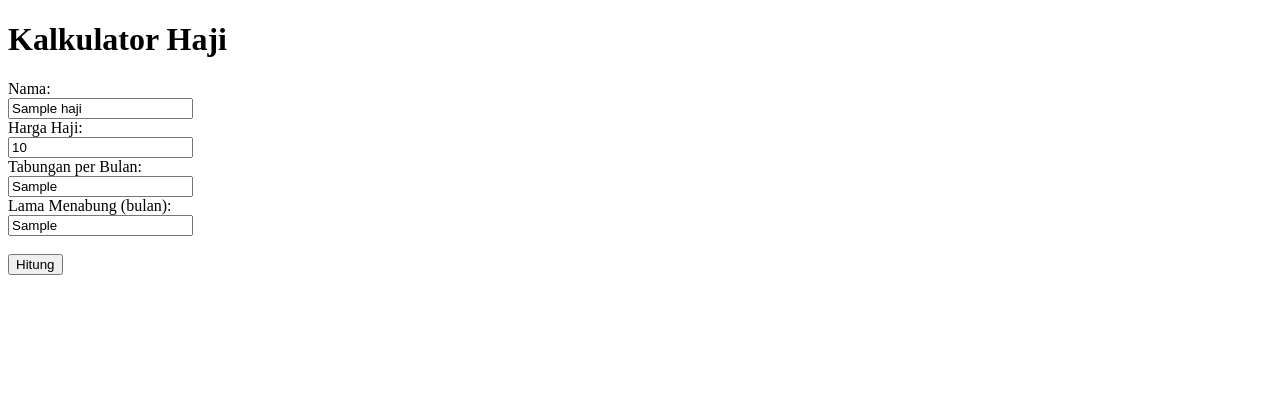
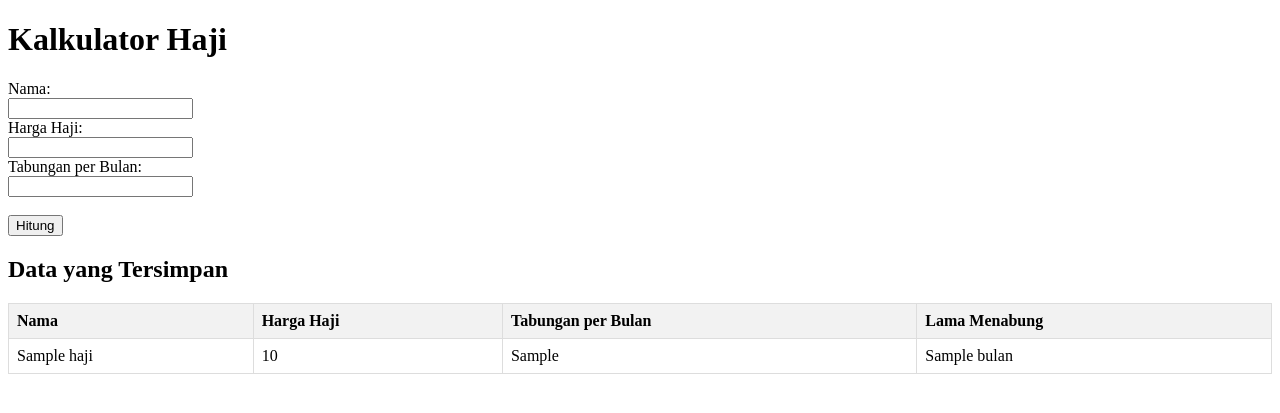
Before and after one commit to Aku-Mars/kalkulator_haji, a PHP site: page / in a window 1280 px wide. Shown: the top 413 px of the page. Run offline with PHP 8.4, Linux system fonts and the light colour scheme; tables that the repository leaves empty or names only in its code hold one stand-in row (values such as "Sample post").

Commit message:
[+] Edit PHP

```diff
--- a/index.php
+++ b/index.php
@@ -17,44 +17,66 @@
             border: 1px solid #ccc;
             z-index: 9999;
         }
+        table {
+            border-collapse: collapse;
+            width: 100%;
+        }
+        th, td {
+            border: 1px solid #ddd;
+            padding: 8px;
+            text-align: left;
+        }
+        th {
+            background-color: #f2f2f2;
+        }
     </style>
 </head>
 <body>
     <h1>Kalkulator Haji</h1>
-    <?php
-    include 'koneksi.php';
-
-    // Query untuk mengambil data terakhir dari database
-    $sql = "SELECT * FROM haji ORDER BY id DESC LIMIT 1";
-    $result = $conn->query($sql);
-
-    if ($result->num_rows > 0) {
-        $row = $result->fetch_assoc();
-        $nama = $row['nama'];
-        $harga_haji = $row['harga_haji'];
-        $tabungan_perbulan = $row['tabungan_perbulan'];
-        $lama_menabung = $row['lama_menabung'];
-
-        echo "<form id='hajiForm'>";
-        echo "  <label for='nama'>Nama:</label><br>";
-        echo "  <input type='text' id='nama' name='nama' value='$nama'><br>";
-        echo "  <label for='harga_haji'>Harga Haji:</label><br>";
-        echo "  <input type='text' id='harga_haji' name='harga_haji' value='$harga_haji'><br>";
-        echo "  <label for='tabungan_perbulan'>Tabungan per Bulan:</label><br>";
-        echo "  <input type='text' id='tabungan_perbulan' name='tabungan_perbulan' value='$tabungan_perbulan'><br>";
-        echo "  <label for='lama_menabung'>Lama Menabung (bulan):</label><br>";
-        echo "  <input type='text' id='lama_menabung' name='lama_menabung' value='$lama_menabung'><br><br>";
-        echo "  <input type='submit' value='Hitung'>";
-        echo "</form>";
-    } else {
-        echo "<p>Data tidak ditemukan.</p>";
-    }
-    ?>
+    <form id="hajiForm" action="hitung.php" method="post">
+        <label for="nama">Nama:</label><br>
+        <input type="text" id="nama" name="nama"><br>
+        <label for="harga_haji">Harga Haji:</label><br>
+        <input type="text" id="harga_haji" name="harga_haji"><br>
+        <label for="tabungan_perbulan">Tabungan per Bulan:</label><br>
+        <input type="text" id="tabungan_perbulan" name="tabungan_perbulan"><br><br>
+        <input type="submit" value="Hitung">
+    </form>
 
     <div id="popup" class="popup">
         <span class="close" onclick="closePopup()">&times;</span>
         <p id="popupContent"></p>
     </div>
+
+    <h2>Data yang Tersimpan</h2>
+    <table>
+        <tr>
+            <th>Nama</th>
+            <th>Harga Haji</th>
+            <th>Tabungan per Bulan</th>
+            <th>Lama Menabung</th>
+        </tr>
+        <?php
+        include 'koneksi.php';
+
+        $sql = "SELECT * FROM haji";
+        $result = $conn->query($sql);
+
+        if ($result->num_rows > 0) {
+            while($row = $result->fetch_assoc()) {
+                echo "<tr>";
+                echo "<td>" . $row['nama'] . "</td>";
+                echo "<td>" . $row['harga_haji'] . "</td>";
+                echo "<td>" . $row['tabungan_perbulan'] . "</td>";
+                echo "<td>" . $row['lama_menabung'] . " bulan</td>";
+                echo "</tr>";
+            }
+        } else {
+            echo "<tr><td colspan='4'>Tidak ada data tersimpan.</td></tr>";
+        }
+        $conn->close();
+        ?>
+    </table>
 
     <script>
         $(document).ready(function(){
```
